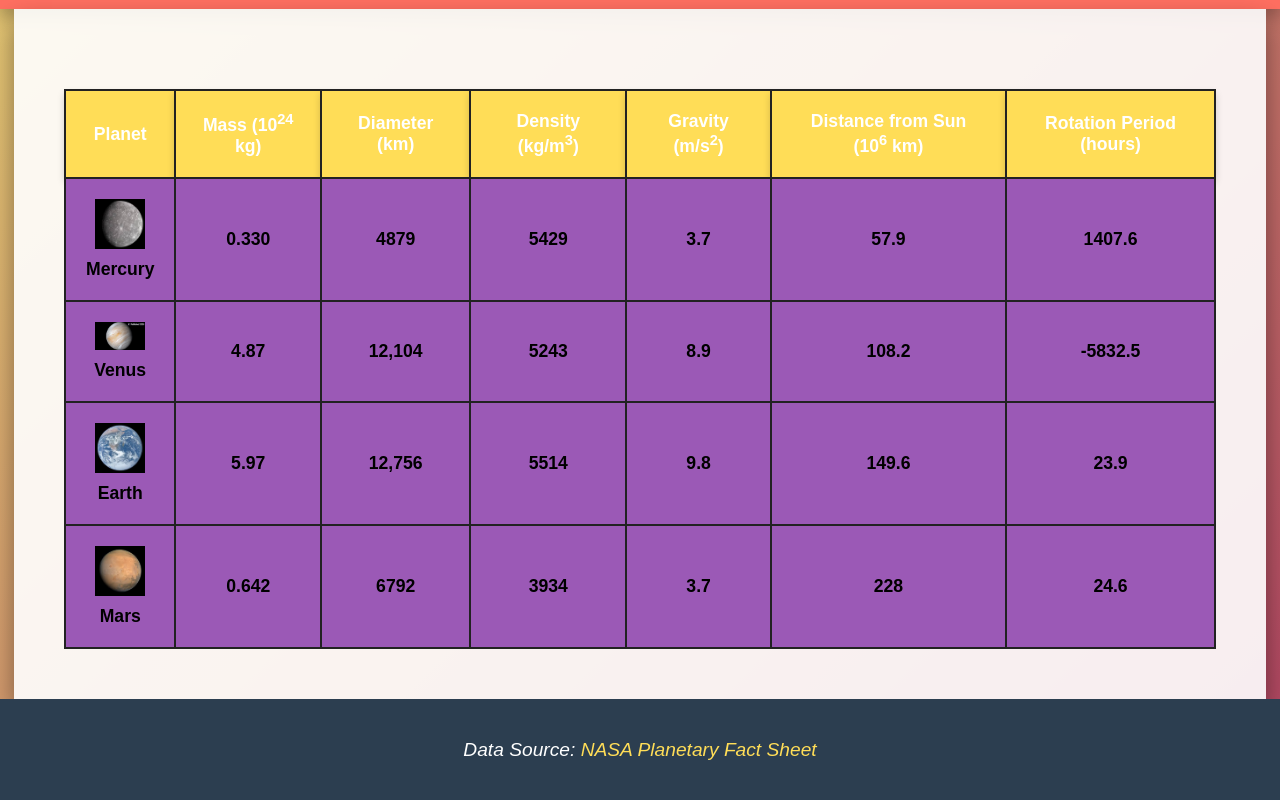
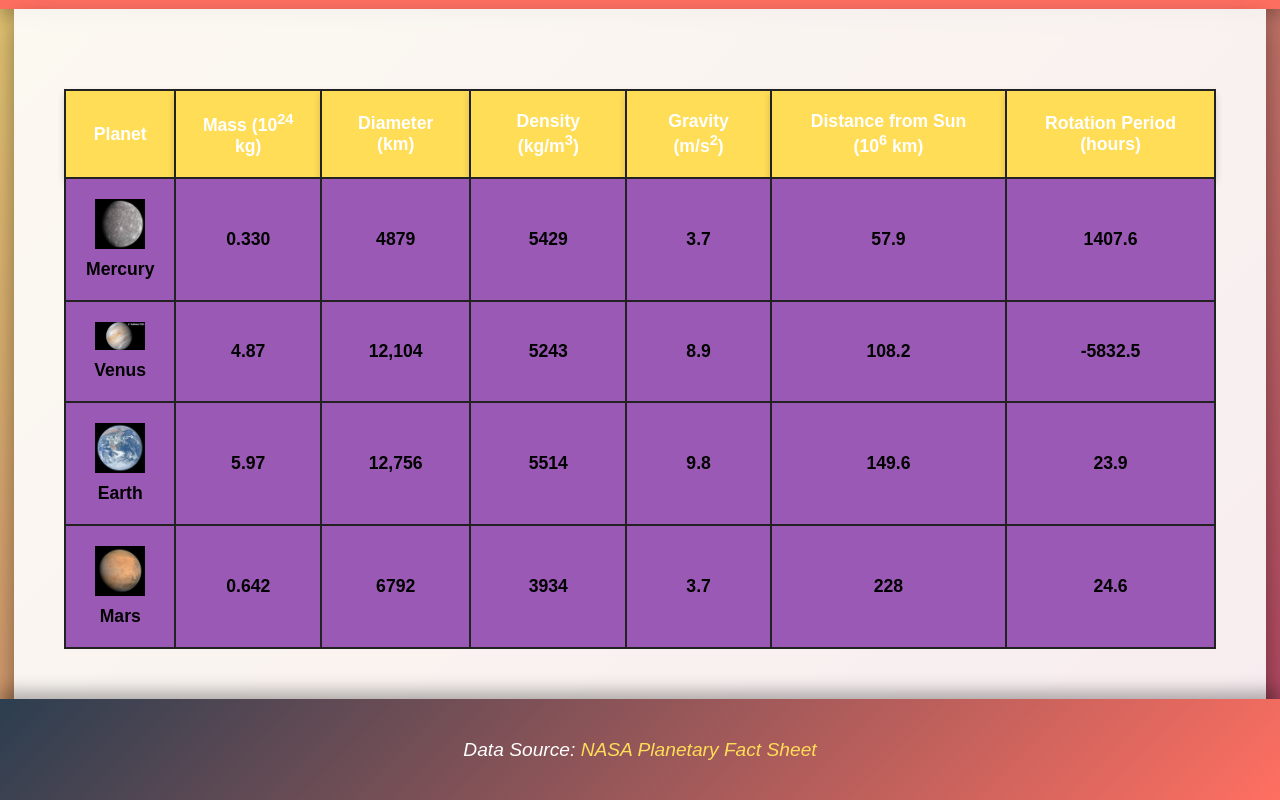
Before and after one commit to AdityaKumar0927/webdev_lab7, a plain HTML site: page index.html in a window 1280 px wide. Shown: the part 606-1406 px from the top of the page. Drawn offline with Linux system fonts and the light colour scheme.

Commit message:
Update styles.css
Added linear gradient to the footer.

```diff
--- a/css/styles.css
+++ b/css/styles.css
@@ -80,11 +80,12 @@ tbody img {
 }
 
 footer {
-    background-color: #2c3e50;
+    background: linear-gradient(135deg, #2c3e50, #ff6f61);
     color: white;
     padding: 20px 0;
     text-align: center;
     font-size: 1rem;
+    box-shadow: 0 -8px 16px rgba(0, 0, 0, 0.3);
 }
 
 a {
```
